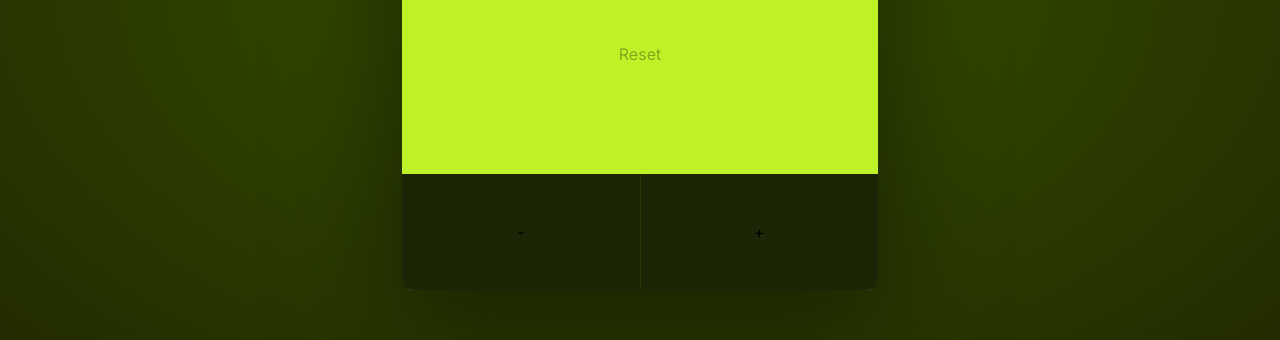
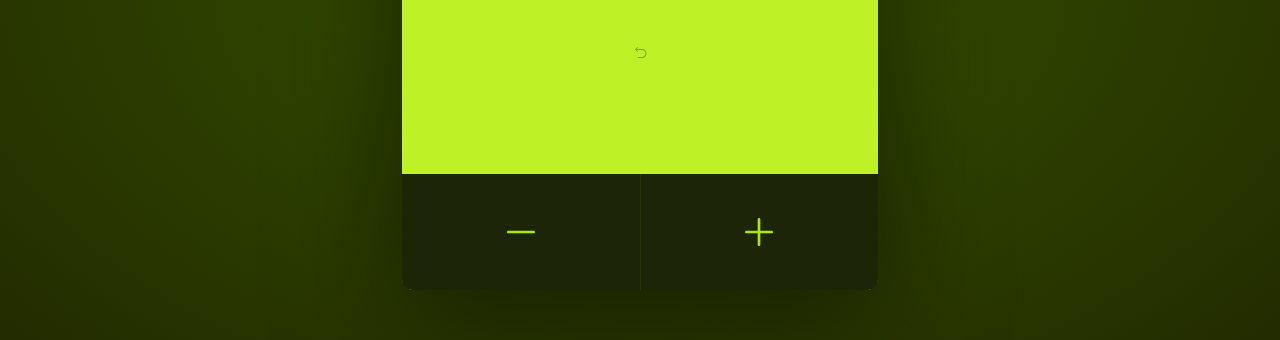
Before and after one commit to mackoctavian/Fancy-Counter, a React (Vite) app: page / in a window 1280 px wide. Shown: the part 418-758 px from the top of the page. Built offline with nearby package versions, Linux system fonts and the light colour scheme.

Commit message:
Added radix ui icons for some components

```diff
--- a/package.json
+++ b/package.json
@@ -10,6 +10,7 @@
     "preview": "vite preview"
   },
   "dependencies": {
+    "@radix-ui/react-icons": "^1.3.0",
     "react": "^18.2.0",
     "react-dom": "^18.2.0"
   },
--- a/src/CountButton.jsx
+++ b/src/CountButton.jsx
@@ -1,8 +1,10 @@
+import { MinusIcon, PlusIcon } from "@radix-ui/react-icons"
+
 export default function CountButton() {
   return (
     <div className="button-container">
-      <button className="count-btn">-</button>
-      <button className="count-btn">+</button>
+      <button className="count-btn"><MinusIcon className="count-btn-icon"/></button>
+      <button className="count-btn"><PlusIcon className="count-btn-icon"/></button>
       </div>
   )
 }
--- a/src/ResetButton.jsx
+++ b/src/ResetButton.jsx
@@ -1,6 +1,10 @@
+import {ResetIcon} from '@radix-ui/react-icons'
+
 const ResetButton = () => {
   return (
-    <button className="reset-btn">Reset</button>
+    <button className="reset-btn">
+        <ResetIcon></ResetIcon>
+    </button>
   )
 }
 
```
Also changed, not shown: 1 other file (tests, documents, lock files or other folders).
